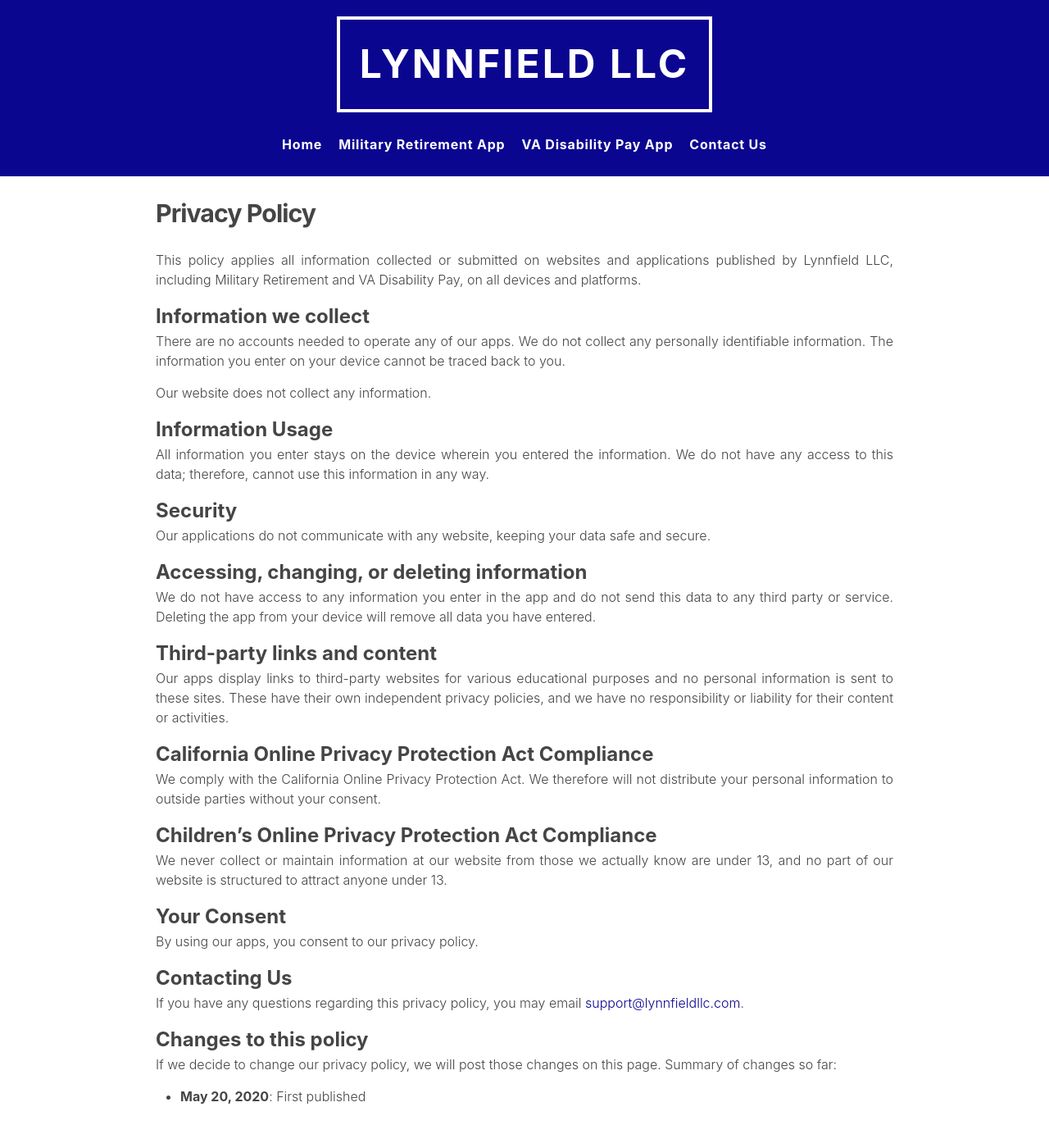
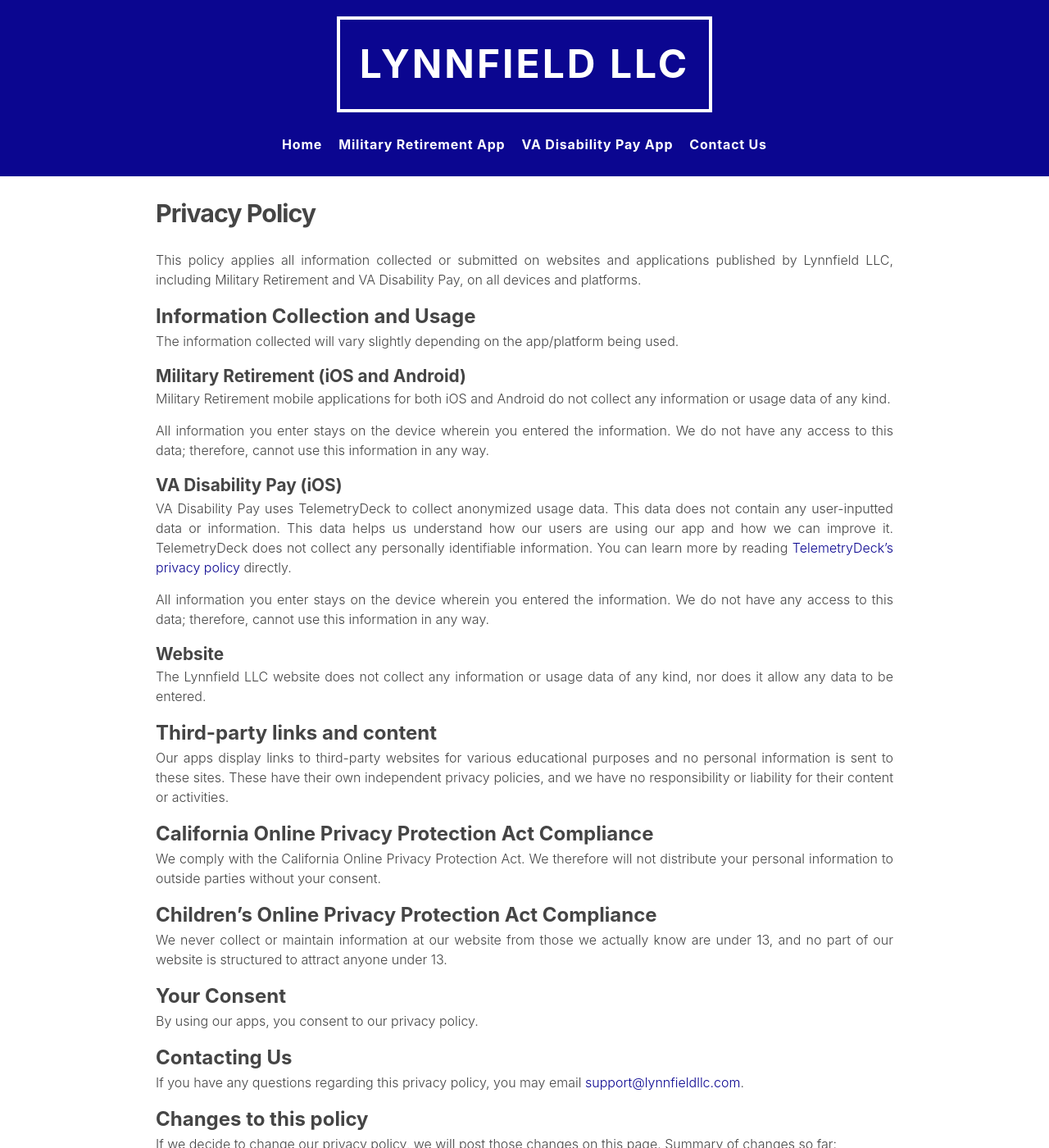
Before and after one commit to LynnfieldLLC/lynnfieldllc.github.io, a Jekyll site: the page built from privacy-policy.md, in a window 1280 px wide and 1400 px high. Shown: the whole window at 82% size. Built offline with Jekyll 4.4.1, drawn with Linux system fonts in a browser that asks for light colours; some of the changed text lies outside the part shown.

Commit message:
Update privacy policy

```diff
--- a/privacy-policy.md
+++ b/privacy-policy.md
@@ -6,23 +6,22 @@
 
 This policy applies all information collected or submitted on websites and applications published by Lynnfield LLC, including Military Retirement and VA Disability Pay, on all devices and platforms.
 
-## Information we collect
+## Information Collection and Usage
 
-There are no accounts needed to operate any of our apps. We do not collect any personally identifiable information. The information you enter on your device cannot be traced back to you.
+The information collected will vary slightly depending on the app/platform being used.
 
-Our website does not collect any information.
-
-## Information Usage
+### Military Retirement (iOS and Android)
+Military Retirement mobile applications for both iOS and Android do not collect any information or usage data of any kind.
 
 All information you enter stays on the device wherein you entered the information. We do not have any access to this data; therefore, cannot use this information in any way.
 
-## Security
+### VA Disability Pay (iOS)
+VA Disability Pay uses TelemetryDeck to collect anonymized usage data. This data does not contain any user-inputted data or information. This data helps us understand how our users are using our app and how we can improve it. TelemetryDeck does not collect any personally identifiable information. You can learn more by reading [TelemetryDeck’s privacy policy](https://telemetrydeck.com/privacy) directly.
 
-Our applications do not communicate with any website, keeping your data safe and secure.
+All information you enter stays on the device wherein you entered the information. We do not have any access to this data; therefore, cannot use this information in any way.
 
-## Accessing, changing, or deleting information
-
-We do not have access to any information you enter in the app and do not send this data to any third party or service. Deleting the app from your device will remove all data you have entered.
+### Website
+The Lynnfield LLC website does not collect any information or usage data of any kind, nor does it allow any data to be entered.
 
 ## Third-party links and content
 
@@ -47,4 +46,5 @@
 ## Changes to this policy
 
 If we decide to change our privacy policy, we will post those changes on this page. Summary of changes so far:
-- **May 20, 2020**: First published
+- **May 2020**: First published
+- **April 2024**: Updates to include TelemetryDeck usage for VA Disability Pay mobile app, along with other slight organizational changes
```
